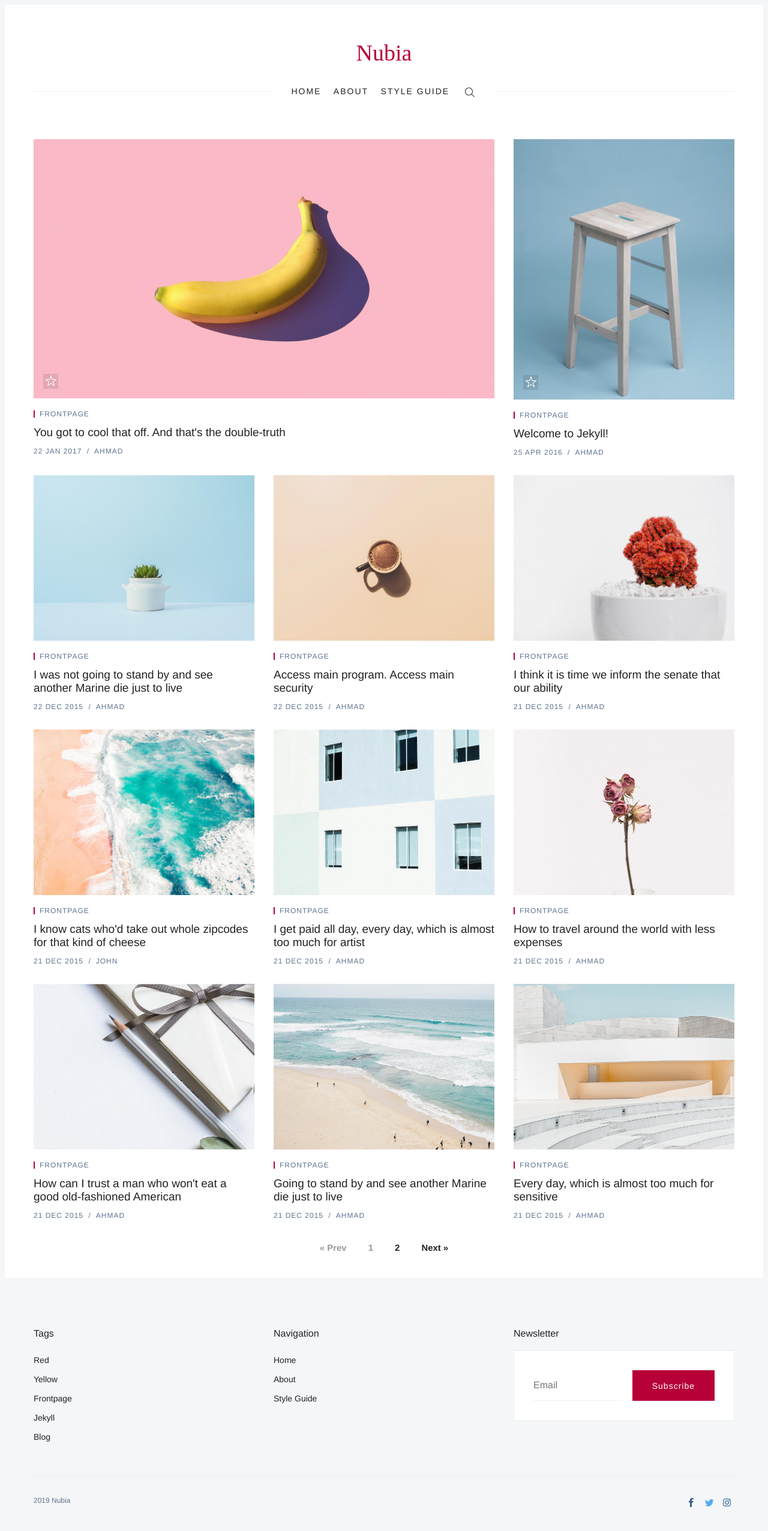
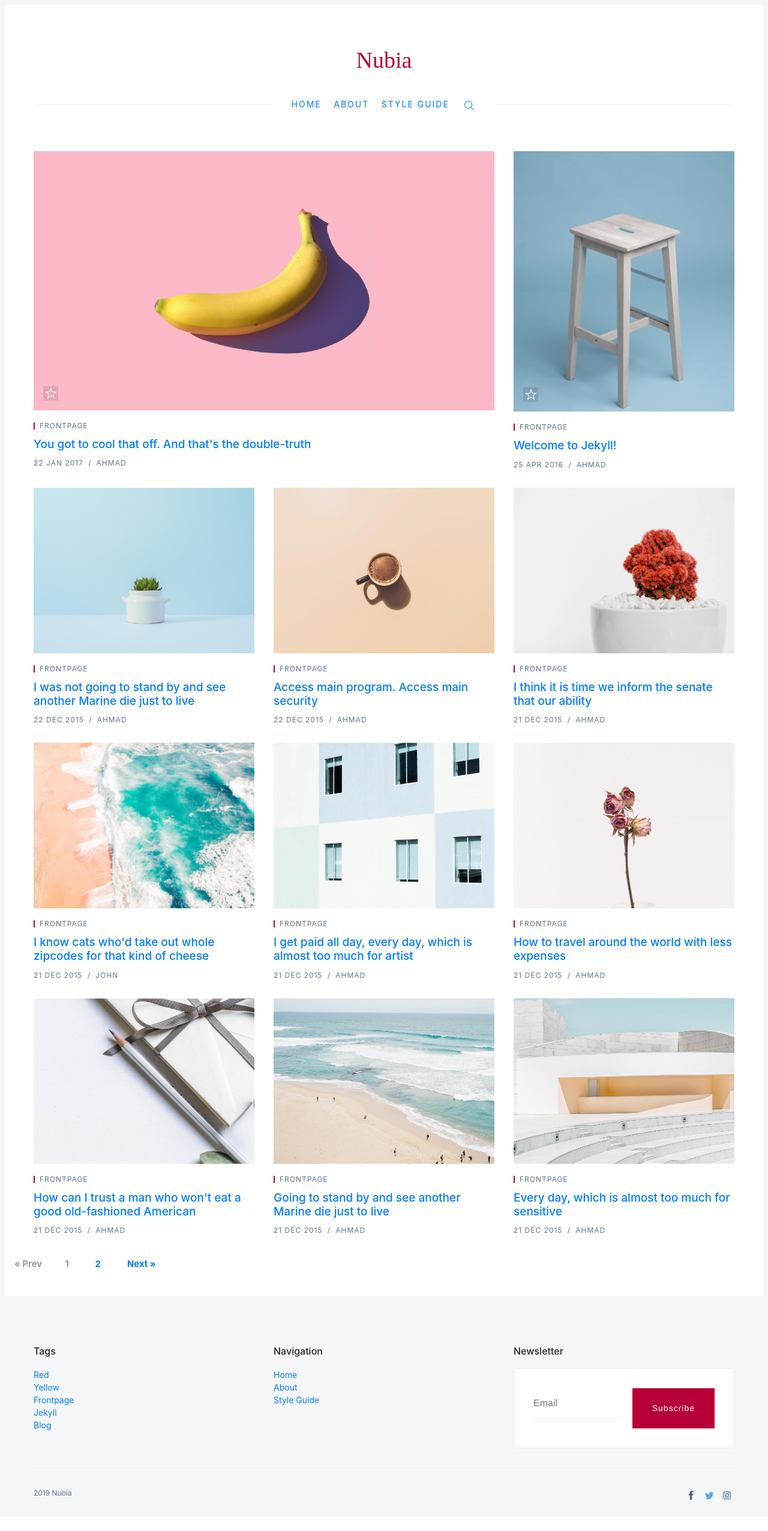
Before and after one commit to olaglam3/sleek, a Jekyll site: the page built from index.html, in a window 1280 px wide. Shown: the whole page at 60% size. Built offline with Jekyll 4.4.1, drawn with Linux system fonts in a browser that asks for light colours; nearby versions of some CDN libraries; some web fonts are replaced; the list of posts is cut into pages by our own code; after the commit the page ends 2528 px from its top, so only the background shows below that.

Commit message:
Update default.html

```diff
--- a/_layouts/default.html
+++ b/_layouts/default.html
@@ -24,6 +24,8 @@
   <script src="{{ '/js/transition.js' | prepend: site.baseurl }}">                 </script>
   <script src="{{ '/js/zoom.min.js' | prepend: site.baseurl }}">                   </script>
   <script src="{{ '/js/app.js' | prepend: site.baseurl }}">                        </script>
+  <script src="https://stackpath.bootstrapcdn.com/bootstrap/4.2.1/js/bootstrap.min.js" integrity="sha384-B0UglyR+jN6CkvvICOB2joaf5I4l3gm9GU6Hc1og6Ls7i6U/mkkaduKaBhlAXv9k" crossorigin="anonymous"></script>
+  <link rel="stylesheet" href="https://stackpath.bootstrapcdn.com/bootstrap/4.1.3/css/bootstrap.min.css" integrity="sha384-MCw98/SFnGE8fJT3GXwEOngsV7Zt27NXFoaoApmYm81iuXoPkFOJwJ8ERdknLPMO" crossorigin="anonymous">
 
 
 </body>
```
